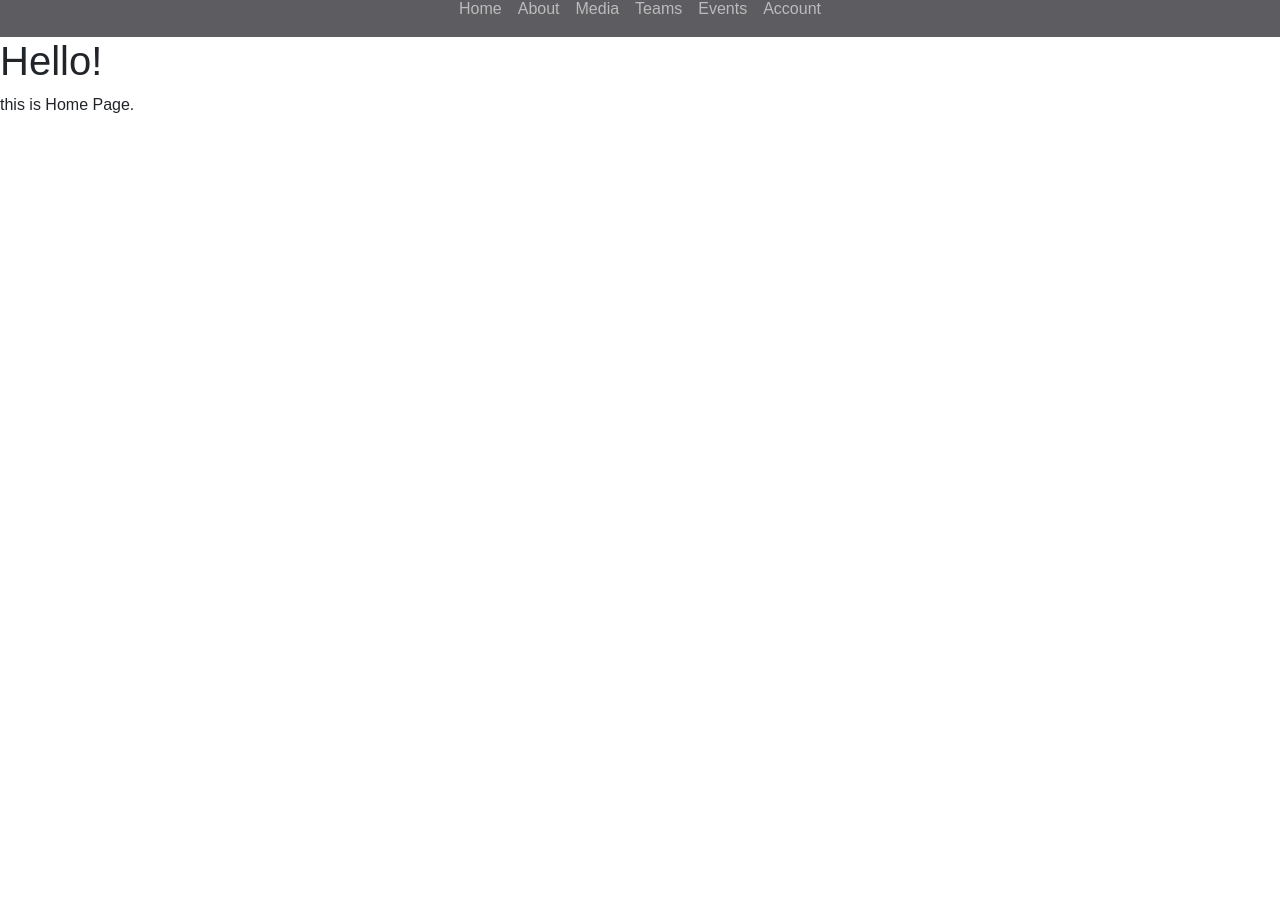
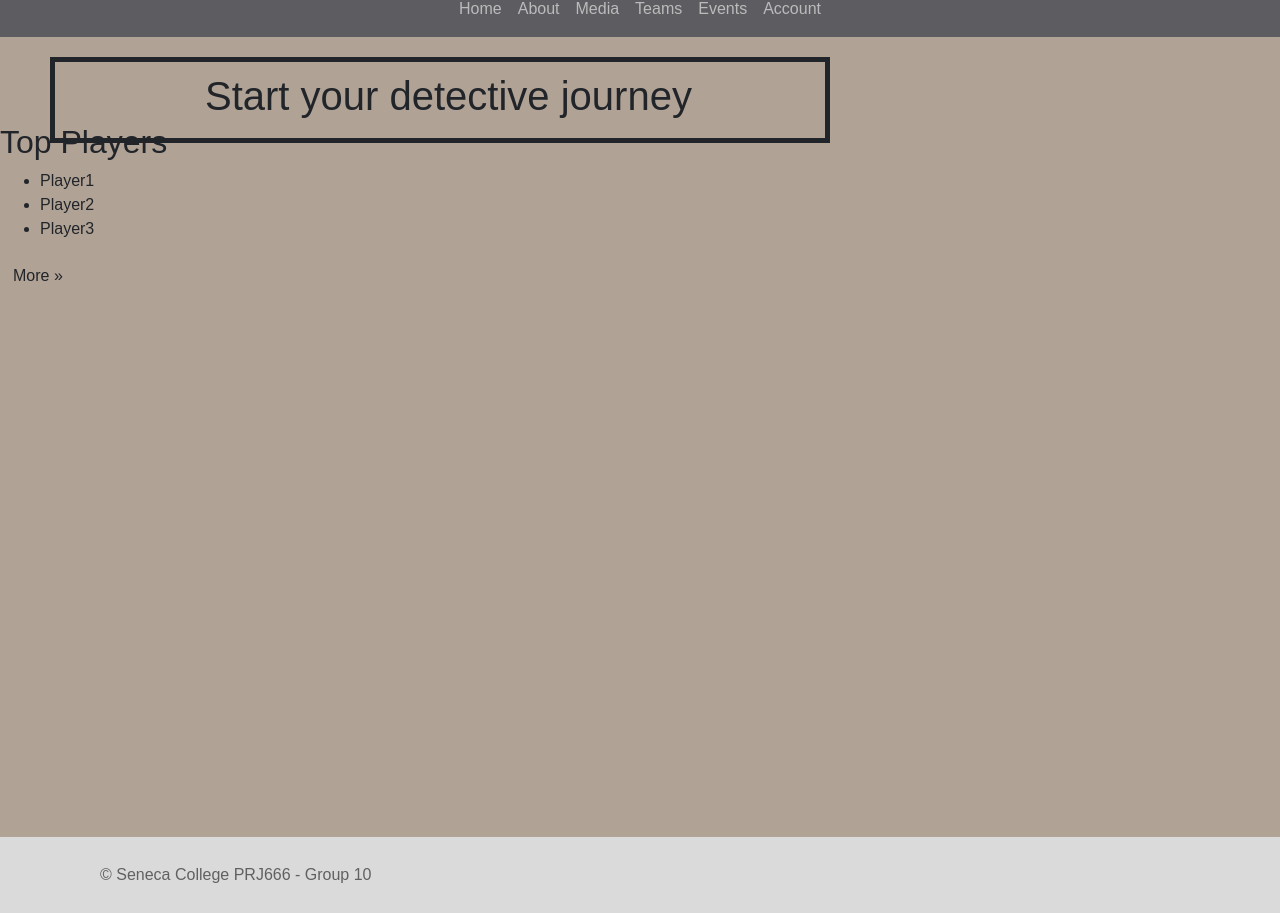
Before and after one commit to XinyiLiang/PRJ566, a React (Create React App) app: page / in a window 1280 px wide. Shown: the part 199-1112 px from the top of the page. Before the commit the page ends 800 px from the top, so only its background shows below. Built offline with nearby package versions, Linux system fonts and the light colour scheme.

Commit message:
StartCodeHomePage

```diff
--- a/src/App.css
+++ b/src/App.css
@@ -38,3 +38,34 @@
     padding: 15px;
     color: white;
 }
+
+.HomeMain{
+
+    height: 100vh;
+    background-color: #B1A296;
+
+}
+
+.WelcomeDiv{
+    border-style: solid;
+    border-width: 5px;
+    padding: 10px 50px 10px 150px;
+    position: relative;
+    left: 50px;
+    top:20px;
+    right:200px;
+    width:780px;
+}
+
+.footer  {
+    background-color: #dadada;
+    color: #616161 ;
+    position: relative;
+    bottom: 0;
+    width: 100%;
+}
+
+.footerdiv {
+    padding: 10px 50px 10px 100px;
+
+}
--- a/src/App.js
+++ b/src/App.js
@@ -8,7 +8,9 @@ import { Media } from './Pages/Media';
 import { Account } from './Pages/Account';
 import {NoMatch} from './Pages/NoMatch';
 import { NavBar } from './components/NavBar';
+import {Footer} from './components/Footer';
 import './App.css';
+
 
 
 
@@ -16,8 +18,6 @@ class  App extends Component {
   render(){
     return (
          <React.Fragment>
-
-
 
             <div className="App">
                 <header className="App-header">
@@ -42,8 +42,9 @@ class  App extends Component {
 
 
             </Router>
+           <Footer/>
+       </React.Fragment>
 
-       </React.Fragment>
     );
   }
   }
--- a/src/Pages/Home.jsx
+++ b/src/Pages/Home.jsx
@@ -1,10 +1,24 @@
 import React from 'react';
 
 export const Home = () =>(
-        <div>
-            <h1> Hello!</h1>
-            <p>this is Home Page.</p>
-            <br></br>
+        <div className='HomeMain'>
+            <div className="WelcomeDiv">
+               <h1> Start your detective journey</h1>
+
+            </div>
+
+            <div class="row">
+               <div class="col-md-2">
+                    <h2>Top Players</h2>
+                     <ul>
+                        <li>Player1</li>
+                        <li>Player2</li>
+                         <li>Player3</li>
+                  </ul>
+                 <p><a class="btn btn-default" href="/">More &raquo;</a></p>
+               </div>
+            </div>
+
         </div>
     )
 export default Home;
--- /dev/null
+++ b/src/components/Footer.jsx
@@ -0,0 +1,13 @@
+import React from 'react';
+
+
+export const Footer = () => (
+
+    <footer className='footer mt-auto py-3' >
+       <div className='footerdiv'>      &copy; Seneca College PRJ666 - Group 10</div>
+    </footer>
+
+
+    )
+
+export default Footer;
```
